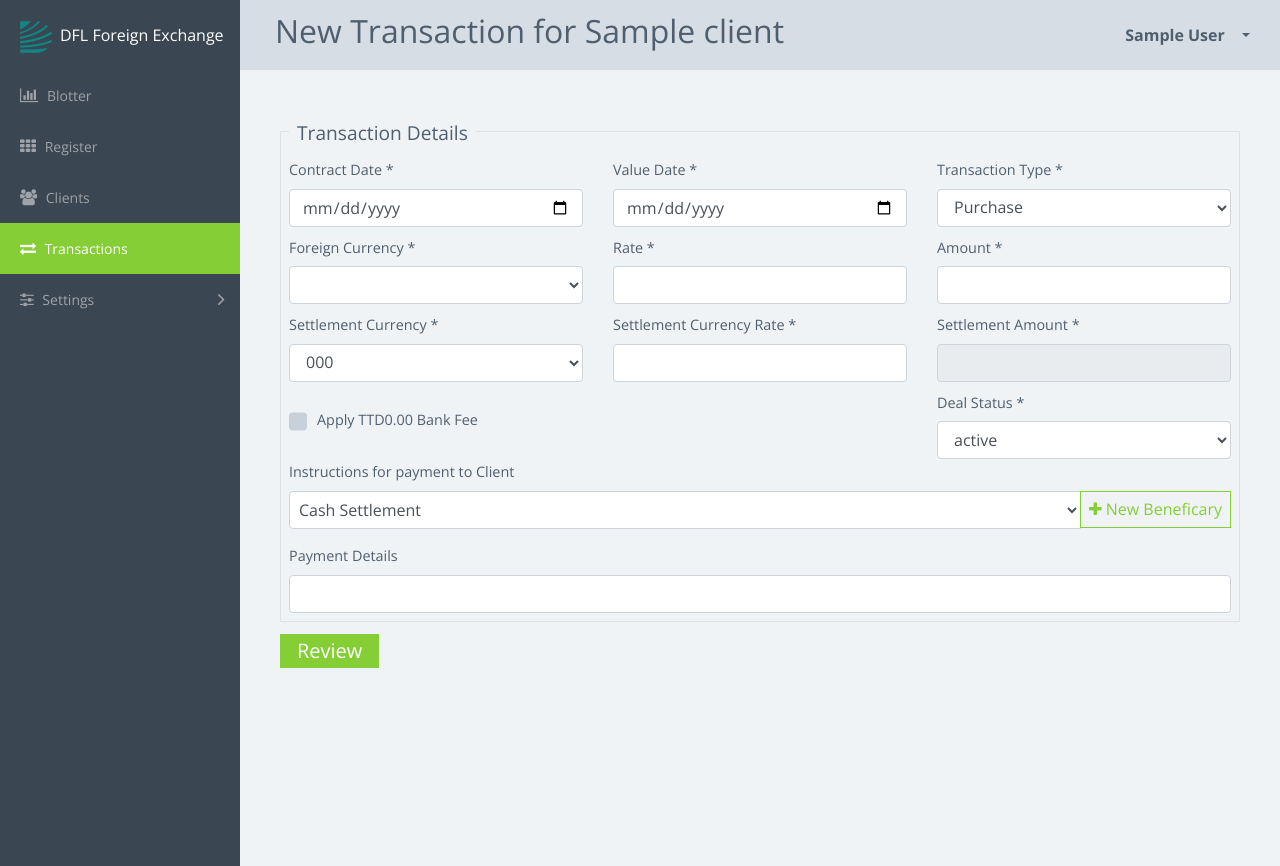
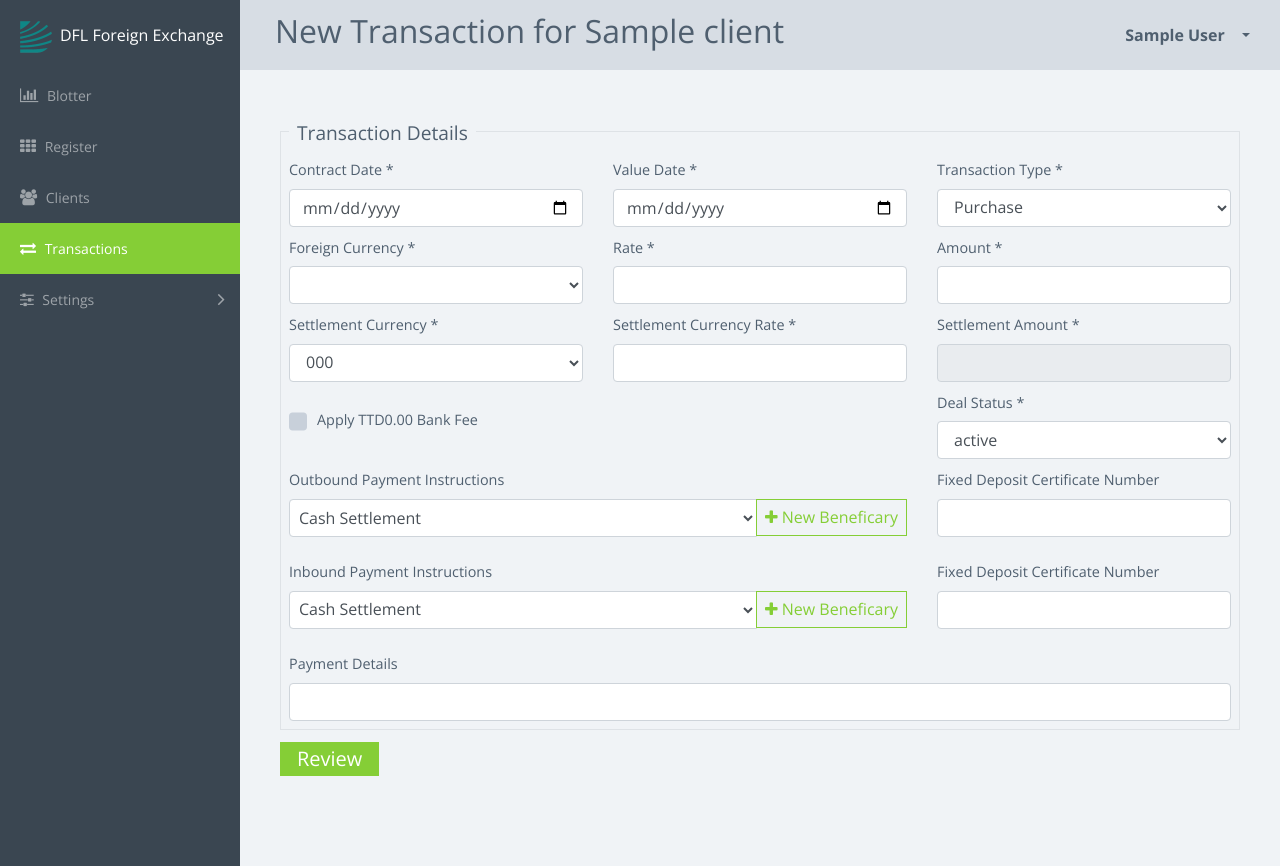
Before and after one commit to Unkerpaulie/dfl_one, a Django app: page /transactions/1/new/ in a window 1280 px wide. Run offline with Django 5.2, Linux system fonts and the light colour scheme; a user stored in the database is signed in; tables that the repository leaves empty hold one stand-in row (values such as "Sample post"); lists and menus that the app fills with data are empty; some libraries are stand-ins or nearby versions.

Commit message:
reworking transaction review and form

```diff
--- a/core/static/js/transactions.js
+++ b/core/static/js/transactions.js
@@ -9,8 +9,10 @@ $(document).ready(function() {
 
 document.addEventListener("DOMContentLoaded", function() {
     checkForTT('settlement_currency');
+    check_for_fd(document.getElementById("out_payment"), "fd_certificate_number");
 });
 
+// not currently in use
 function invertRate(id) {
     var rate = document.getElementById(id).value;
     document.getElementById(id).value = 1/rate;
@@ -21,12 +23,28 @@ function checkForTT(elem) {
     const select_thing = document.getElementById(elem);
     if (select_thing.options.selectedIndex == 0) {
         document.getElementById(`${elem}_rate`).value = 1;
-        document.getElementById(`${elem}_div`).style.visibility = "hidden";
+        hide_div(elem);
     } else {
         document.getElementById(`${elem}_rate`).value = "";
+        show_div(elem);
+    }
+    calcSettlemetAmount();
+}
+
+function show_div(elem) {
     document.getElementById(`${elem}_div`).style.visibility = "visible";
 }
-    calcSettlemetAmount();
+
+function hide_div(elem) {
+    document.getElementById(`${elem}_div`).style.visibility = "hidden";
+}
+
+function check_for_fd(selector, elem) {
+    if (selector[selector.selectedIndex].value == "fixed") {
+        show_div(elem);
+    } else {
+        hide_div(elem);
+    }
 }
 
 function calcSettlemetAmount() {
@@ -63,17 +81,10 @@ function printDiv(divId, title) {
     return true;
 }
 
-function saveDiv(divId, title) {
-    var doc = new jsPDF();
-    doc.fromHTML(`<html><head><title>${title}</title></head>
-        <body>` + document.getElementById(divId).innerHTML + `</body></html>`);
-    doc.save('div.pdf');
-}
 
 function dealReview() {
     // get values from form
     const form_elements = document.getElementById("transaction_form").elements;
-    const bank_charges = "95";
     const value_date = new Date(form_elements["value_date"].value);
     value_date.setDate(value_date.getUTCDate());
     value_date.setMonth(value_date.getUTCMonth());
@@ -83,7 +94,6 @@ function dealReview() {
     contract_date.setMonth(contract_date.getUTCMonth());
     contract_date.setFullYear(contract_date.getUTCFullYear());
     const value_date_formatted = value_date.toLocaleString('default',{dateStyle:'long'});
-    console.log(value_date_formatted);
     const contract_date_formatted = contract_date.toLocaleString('default',{dateStyle:'long'});
     const transaction_type = form_elements["transaction_type"].options[form_elements["transaction_type"].selectedIndex].text;
     const settlement_currency = form_elements["settlement_currency"].options[form_elements["settlement_currency"].selectedIndex].text;
@@ -92,23 +102,27 @@ function dealReview() {
     const foreign_currency = form_elements["foreign_currency"].options[form_elements["foreign_currency"].selectedIndex].text;
     const foreign_amount = form_elements["foreign_amount"].value;
     const foreign_currency_rate = Math.round(form_elements["foreign_currency_rate"].value * 10000) / 10000;
-    const total_amount = Number(settlement_amount) + Number(bank_charges);
+    // const bank_fee = "95";
+    const bank_fee = form_elements["bank_fee"].value;
+    console.log(bank_fee);
+    const total_amount = Number(settlement_amount) + Number(bank_fee);
     const payment_details = form_elements["payment_details"].value;
 
     const client_id = form_elements["client_id"].value;
     const client_name = form_elements["client_name"].value;
     const trader = form_elements["trader"].value;
     const deal_id = form_elements["deal_id"].value;
-    const beneficiary_id = form_elements["beneficiary"].options[form_elements["beneficiary"].selectedIndex].value;
+    const out_payment_choice = form_elements["out_payment"].options[form_elements["out_payment"].selectedIndex].value;
 
-    // get beneficiary data via ajax
+    // get beneficiary data via ajax if a beneficiary is selected
+    if (out_payment_choice.substring(0,3) == "bb-") {
+        const bb_id = out_payment_choice.substring(3);
         $.ajax({
-        url: `/transactions/${client_id}/beneficiary/${beneficiary_id}`,
+            url: `/transactions/${client_id}/beneficiary/${bb_id}`,
             datatype: 'json',
             type: 'GET',
             success: function(res) {
                 const data = JSON.parse(res)[0]["fields"];
-            console.log(data);
                 // set beneficiary values
                 const bank_name = data.bank_name;
                 const account_number = data.account_number;
@@ -174,10 +188,41 @@ function dealReview() {
 
             }
         });
+    }
 
 
-    // set review values
-    document.getElementById("review-bank_charges").innerText = bank_charges;
+    // review summary box
+    var summary_box = `
+            <div class="row border border-dark">
+                <div class="col">`;
+    summary_box += transaction_type == "S" ? `We sell:<br>` : `We purchase:<br>`;
+    summary_box += `Rate:<br>
+                    ${foreign_currency} Equivalent:<br>`;
+    summary_box += bank_fee > 0 ? `Bank Charges:<br>` : `<br>`;
+    summary_box += `
+                    Total Amount Due:<br>
+                    Value Date:<br>
+                </div>
+                <div class="col text-center">
+                    ${settlement_currency}<br>
+                    <br>
+                    ${foreign_currency}<br>
+                    TTD<br>
+                    TTD<br>
+                </div>
+                <div class="col text-right">
+                    ${settlement_amount}<br>
+                    ${foreign_currency_rate}<br>
+                    ${foreign_amount}<br>`;
+    summary_box += bank_fee > 0 ? `${bank_fee}<br>` : `<br>`;
+    summary_box += `${total_amount}<br>
+                    ${value_date}<br>
+                </div>
+            </div>
+    `;
+    document.getElementById("review-summary_box").innerHTML = summary_box;
+    /*
+    document.getElementById("review-bank_fee").innerText = bank_fee;
     document.getElementById("review-settlement_currency").innerText = settlement_currency;
     document.getElementById("review-settlement_currency2").innerText = settlement_currency;
     // document.getElementById("review-settlement_currency3").innerText = settlement_currency;
@@ -197,5 +242,5 @@ function dealReview() {
     document.getElementById("review-value_date2").innerText = value_date_formatted;
     document.getElementById("review-value_date3").innerText = value_date_formatted;
     document.getElementById("review-contract_date").innerText = contract_date_formatted;
-
+    */
 }
--- a/transactions/templates/transactions/_transaction_review.html
+++ b/transactions/templates/transactions/_transaction_review.html
@@ -22,37 +22,11 @@
             <div>We now confirm details of the above transaction as follows:</div>
             <!-- Transaction Details -->
             <div id="review-summary_box">
-                <div class="row border border-dark">
-                    <div class="col">
-                        We sell:<br>
-                        Rate:<br>
-                        <span id="review-origin_currency"></span> Equivalent:<br>
-                        Bank Charges:<br>
-                        Total Amount Due:<br>
-                        Value Date:<br>
-                    </div>
-                    <div class="col text-center">
-                        <span id="review-settlement_currency"></span><br>
-                        <br>
-                        <span id="review-origin_currency2"></span><br>
-                        TTD<br>
-                        TTD<br>
-                    </div>
-                    <div class="col text-right">
-                        <span id="review-settlement_amount"></span><br>
-                        <span id="review-settlement_currency_rate"></span><br>
-                        <span id="review-origin_amount"></span><br>
-                        <span id="review-bank_charges"></span><br>
-                        <span id="review-total_amount"></span><br>
-                        <span id="review-value_date"></span><br>
-                    </div>
-                </div>
             </div>
 
-            <div>
+            <div id="review-bank_details_box">
                 <p><strong>Our settlement of the stated value date is subject to receipt of the TTD funds on <u><span id="review-value_date2"></span></u>.</strong></p>
                 <p>Upon receipt of <span id="review-origin_currency3"></span> funds, Development Finance Limited will transfer <span id="review-y"></span> <span id="review-settlement_amount2"></span> to:</p>
-            </div>
                 <div class="row mb-3">
                     <div class="col-3">
                         Intermediary Bank:<br>
@@ -91,6 +65,7 @@
                         <span id="review-recipient_address"></span> <span id="review-recipient_address2"></span>, <br>
                         <span id="review-recipient_city"></span>, <span id="review-recipient_state"></span> <span id="review-recipient_zip"></span><br>
                         <strong><span id="review-account_number"></strong><br>
+                    </div>
                 </div>
             </div>
             <div class="row mb-3">
--- a/transactions/templates/transactions/transactions_form.html
+++ b/transactions/templates/transactions/transactions_form.html
@@ -98,7 +98,7 @@
                                             <input type="text" value="{{ formdata.settlement_amount }}" class="form-control" name="settlement_amount" id="settlement_amount" readonly required />
                                         </div>
                                     </div>
-                                    <div class="row">
+                                    <div class="row mb-2">
                                         <div class="col-8 pt-3">
                                             <label>
                                                 <input type="hidden" value="0" name="bank_fee">
@@ -115,20 +115,46 @@
                                             </select>
                                         </div>
                                     </div>
-                                    <div class="row">
-                                        <div class="col g-1">
-                                            <label for="beneficiary">Instructions for payment to Client </label>
+                                    <div class="row mb-2">
+                                        <div class="col-8 g-1">
+                                            <label for="out_payment">Outbound Payment Instructions </label>
                                             <div class="input-group">
-                                                <select name="beneficiary" id="beneficiary" class="form-control">
+                                                <select name="out_payment" id="out_payment" class="form-control" onchange="check_for_fd(this, 'fd_certificate_number');">
                                                     <option value="cash">Cash Settlement</option>
+                                                    <option value="fixed">Fixed Deposit</option>
                                                     {% for beneficiary in beneficiaries %}
-                                                    <option value="{{ beneficiary.id }}"{% if beneficiary.id == formdata.beneficiary.id %} selected {% endif %}>{{ beneficiary }}</option>
+                                                    <option value="bb-{{ beneficiary.id }}"{% if beneficiary.id == formdata.beneficiary.id %} selected {% endif %}>{{ beneficiary }}</option>
                                                     {% endfor %}
                                                 </select>
                                                 <div class="input-group-append">
                                                     <a class="btn btn-primary-outline p-2" href="{% url "clients:new_beneficiary" client.ClientID %}" role="button"><i class="fa fa-plus"></i> New Beneficary</a>
                                                 </div>
                                             </div>
+                                        </div>
+                                        <div class="col-4" id="fd_certificate_number_div">
+                                            <label for="fd_certificate_number">Fixed Deposit Certificate Number</label>
+                                            <input type="text" value="{{ formdata.fd_certificate_number }}" class="form-control" name="fd_certificate_number" id="fd_certificate_number" />
+                                        </div>
+                                    </div>
+                                    <div class="row mb-2">
+                                        <div class="col-8 g-1">
+                                            <label for="in_payment">Inbound Payment Instructions </label>
+                                            <div class="input-group">
+                                                <select name="in_payment" id="in_payment" class="form-control" onchange="check_for_fd(this, 'fd_certificate_number');">
+                                                    <option value="cash">Cash Settlement</option>
+                                                    <option value="fixed">Fixed Deposit</option>
+                                                    {% for beneficiary in beneficiaries %}
+                                                    <option value="bb-{{ beneficiary.id }}"{% if beneficiary.id == formdata.beneficiary.id %} selected {% endif %}>{{ beneficiary }}</option>
+                                                    {% endfor %}
+                                                </select>
+                                                <div class="input-group-append">
+                                                    <a class="btn btn-primary-outline p-2" href="{% url "clients:new_beneficiary" client.ClientID %}" role="button"><i class="fa fa-plus"></i> New Beneficary</a>
+                                                </div>
+                                            </div>
+                                        </div>
+                                        <div class="col-4" id="fd_certificate_number_div">
+                                            <label for="fd_certificate_number">Fixed Deposit Certificate Number</label>
+                                            <input type="text" value="{{ formdata.fd_certificate_number }}" class="form-control" name="fd_certificate_number" id="fd_certificate_number" />
                                         </div>
                                     </div>
                                     <div class="row mb-2">
```
Lines whose indentation alone changed are shown as unchanged.
